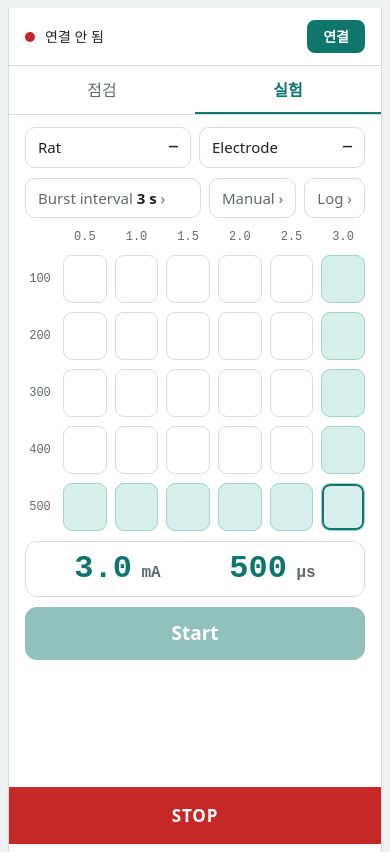
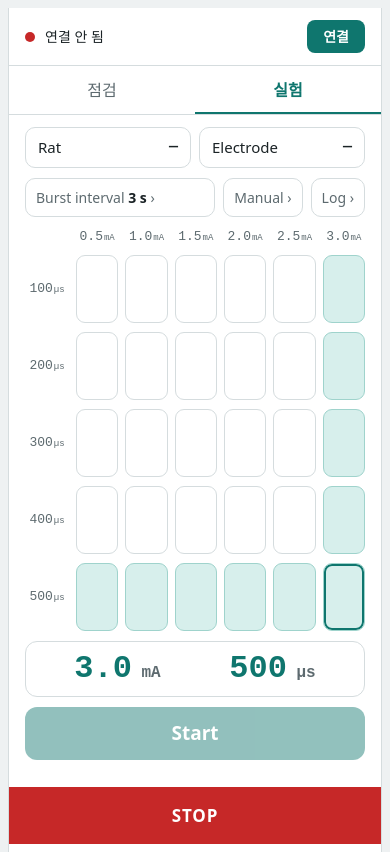
Before and after one commit to yohwchoi/tacs-control, a plain HTML site: page yonsei.html in a window 390 px wide. Both pictures are taken after a click on the button "실험". Drawn offline with Linux system fonts and the light colour scheme.

Commit message:
Yonsei v2 app: unit labels on grid, cells fill phone height, marks kept per Rat x electrode
Co-Authored-By: Claude Opus 5.5 <noreply@anthropic.com>
Claude-Session: https://claude.ai/code/session_01XKTiqyZBxqRU4D8HYRBaLD

```diff
--- a/yonsei.html
+++ b/yonsei.html
@@ -107,9 +107,10 @@ h2{font-size:1.2rem;margin:0}
 .meas i{width:10px;height:10px;border-radius:50%}
 .example{font-size:11.5px;color:var(--muted);text-align:center;padding:6px}
 .connect{all:unset;cursor:pointer;margin-left:auto;background:var(--accent);color:#fff;font-weight:700;padding:6px 16px;border-radius:8px}
-.grid{display:grid;grid-template-columns:30px repeat(6,1fr);gap:9px 8px;align-items:center}
-.grid .gh{font-family:var(--mono);font-size:12px;color:var(--muted);text-align:center}
-.cell{all:unset;cursor:pointer;height:46px;border:1px solid var(--line);border-radius:9px;text-align:center;font-size:13px;color:var(--ok);background:var(--panel)}
+.grid{display:grid;grid-template-columns:44px repeat(6,1fr);gap:9px 7px;align-items:center}
+.grid .gh{font-family:var(--mono);font-size:13px;color:var(--muted);text-align:center;white-space:nowrap}
+.grid .gh small{font-size:9px;margin-left:1px}
+.cell{all:unset;cursor:pointer;height:clamp(36px, calc((100dvh - 510px) / 5), 66px);border:1px solid var(--line);border-radius:9px;text-align:center;font-size:13px;color:var(--ok);background:var(--panel)}
 .cell.t1{background:var(--accent-soft);border-color:#9fd3cc}
 .cell.done{background:var(--grid)}
 .cell[disabled]{cursor:default}
@@ -124,7 +125,7 @@ h2{font-size:1.2rem;margin:0}
 .wset .chip{padding:6px 11px;font-size:14px}
 .edit label{display:grid;gap:4px}
 .xbar{display:grid;grid-template-columns:1fr auto auto;gap:8px}
-.xbar button{all:unset;cursor:pointer;border:1px solid var(--line);border-radius:10px;padding:8px 12px;font-size:15px;color:var(--muted)}
+.xbar button{all:unset;cursor:pointer;border:1px solid var(--line);border-radius:10px;padding:8px 10px;font-size:14px;color:var(--muted);white-space:nowrap}
 .xbar button b{color:var(--ink)}
 .xbar button[disabled]{opacity:.45;cursor:default}
 .now2{all:unset;cursor:pointer;position:relative;display:grid;grid-template-columns:1fr 1fr;align-items:baseline;border:1px solid var(--line);border-radius:12px;padding:8px 14px}
--- a/yonsei.js
+++ b/yonsei.js
@@ -148,7 +148,7 @@ function finishRun(reason){
     else if(completed && !E.done[r.sweep].includes(r.step)) E.done[r.sweep].push(r.step);
     if(completed && r.sweep!=='M' && r.sweep!=='G'){           // same condition in Grid counts too
       const k=`${GRID_I.indexOf(r.I)},${GRID_PW.indexOf(r.pw)}`; if(!k.includes('-1') && !E.done.G.includes(k)) E.done.G.push(k); }
-    if(r.sweep==='G'){ E.hist=E.hist.filter(x=>x!==r.step); E.hist.push(r.step); if(E.hist.length>2) E.hist.shift(); }
+    if(r.sweep==='G'){ const h=E.hist.filter(x=>x!==r.step); h.push(r.step); if(h.length>2) h.shift(); E.hist.splice(0,E.hist.length,...h); }
     if(completed && r.sweep==='G'){
       const [ci,pi]=r.step.split(',').map(Number);
       if(pi===4 && !E.done.C.includes(ci)) E.done.C.push(ci);
@@ -329,8 +329,8 @@ function renderExp(m){
   const bar = `<div class="xbar"><button type="button" data-wopen ${dis}>Burst interval <b>${WAVE.gapS} s</b> ›</button><button type="button" data-mopen ${dis}>${manual?'<b>Manual</b>':'Manual'} ›</button><button type="button" data-logopen="exp">Log${nLog?' '+nLog:''} ›</button></div>`;
   const tier1 = (ci,pi) => pi===4 || ci===5;
   const last=E.hist[E.hist.length-1], prev=E.hist.length>1?E.hist[0]:null;
-  const grid = `<div class="grid"><span></span>${GRID_I.map(i=>`<span class="gh">${i.toFixed(1)}</span>`).join('')}`+
-    GRID_PW.map((w,pi)=>`<span class="gh">${w}</span>`+GRID_I.map((i,ci)=>{
+  const grid = `<div class="grid"><span></span>${GRID_I.map(i=>`<span class="gh">${i.toFixed(1)}<small>mA</small></span>`).join('')}`+
+    GRID_PW.map((w,pi)=>`<span class="gh">${w}<small>µs</small></span>`+GRID_I.map((i,ci)=>{
       const k=`${ci},${pi}`, done=E.done.G.includes(k), cur=!manual&&ci===E.gi&&pi===E.gp;
       const h = k===last ? ' last' : k===prev ? ' prev' : '';
       return `<button type="button" class="cell${tier1(ci,pi)?' t1':''}${done?' done':''}${h}${cur?' cur':''}" data-cell="${k}" ${dis} aria-label="${i} mA ${w} µs">${done?'✓':''}</button>`;
@@ -354,7 +354,11 @@ function renderExp(m){
 
 function setWho(k, val){
   if(k==='rat') E.rat=val; else E.el=val;
-  E.done={C:[],P:[],G:[]}; E.hist=[];                  // new Rat/electrode = new session: clear grid marks (log keeps everything)
+  // Each Rat × electrode pair has its own grid marks: a new pair starts empty, going back shows its marks again.
+  const key=`${E.rat??'-'}|${E.el?E.el.type+E.el.n:'-'}`;
+  E.marks = E.marks || {};
+  if(!E.marks[key]) E.marks[key]={done:{C:[],P:[],G:[]}, hist:[]};
+  E.done=E.marks[key].done; E.hist=E.marks[key].hist;
   const sep=`Rat ${E.rat??'—'} · ${elTxt()}`;
   const v=LOG.exp.view; if(v.length && v[v.length-1].sep) v.pop();
   v.push({sep}); LOG.exp.all.push({sep, t:nowT(), d:new Date().toISOString()}); saveLog();
```
